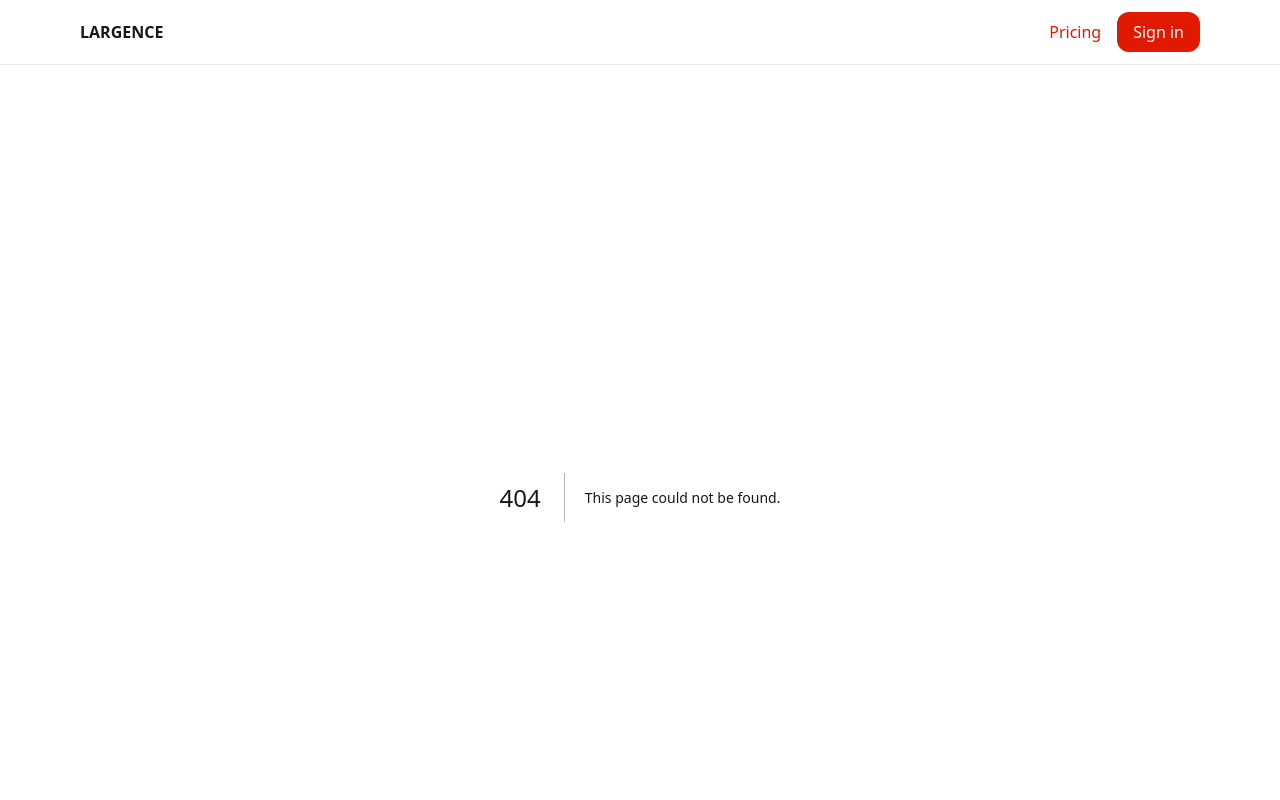
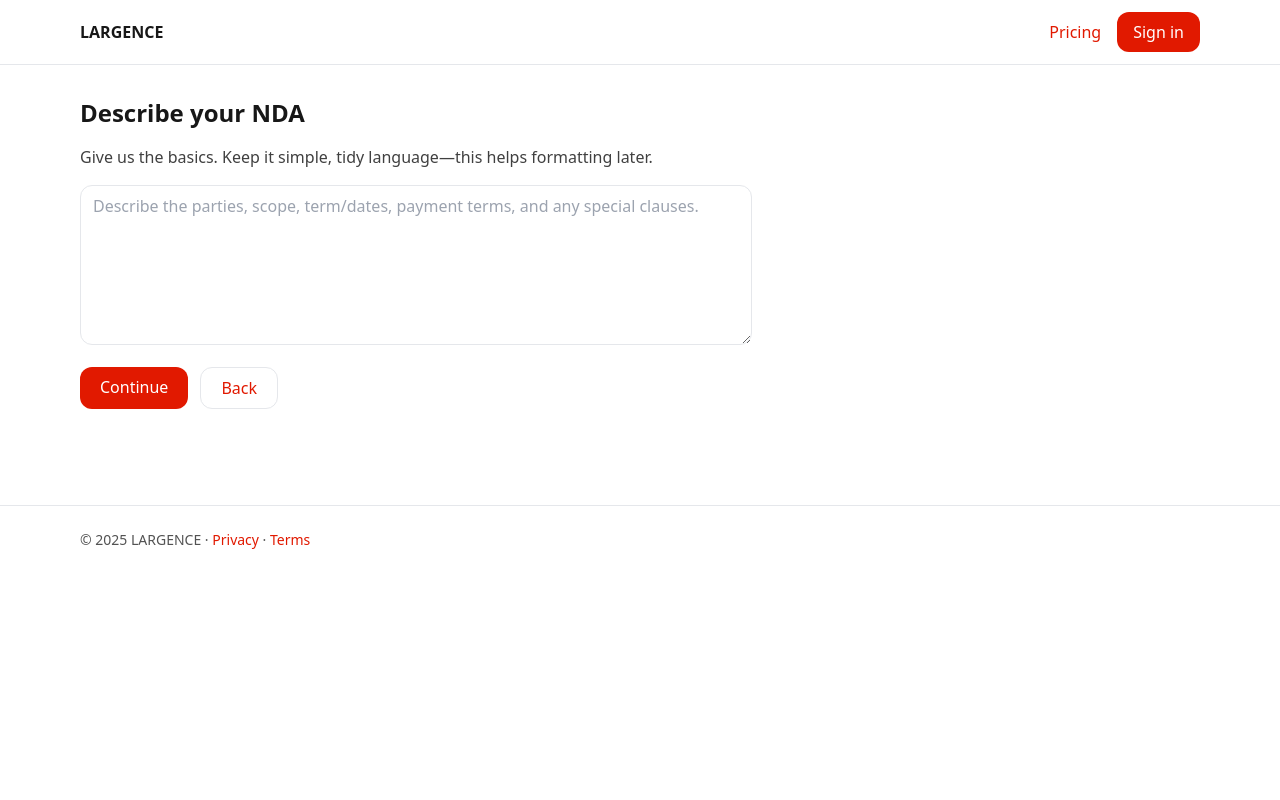
Before and after one commit to Lightcomputerstechnology/largence-tech, a Next.js app: page /app/prompt in a window 1280 px wide. Before the commit this address had no page. Shown: the top 800 px of the page. Built offline with nearby package versions, Linux system fonts and the light colour scheme.

Commit message:
Create page.tsx

```diff
--- /dev/null
+++ b/src/app/app/prompt/page.tsx
@@ -0,0 +1,22 @@
+'use client';
+import { useSearchParams } from "next/navigation";
+
+export default function PromptPage() {
+  const sp = useSearchParams();
+  const template = sp.get("template") || "NDA";
+
+  return (
+    <div className="max-w-2xl space-y-4">
+      <h1 className="text-2xl font-semibold">Describe your {template}</h1>
+      <p className="text-neutral-700">Give us the basics. Keep it simple, tidy language—this helps formatting later.</p>
+      <textarea
+        className="w-full rounded-xl border px-3 py-2 min-h-[160px]"
+        placeholder="Describe the parties, scope, term/dates, payment terms, and any special clauses."
+      />
+      <div className="flex gap-3">
+        <a href="/app/questions" className="rounded-xl bg-[var(--primary)] text-white px-5 py-2">Continue</a>
+        <a href="/app" className="rounded-xl border px-5 py-2">Back</a>
+      </div>
+    </div>
+  );
+}
```
